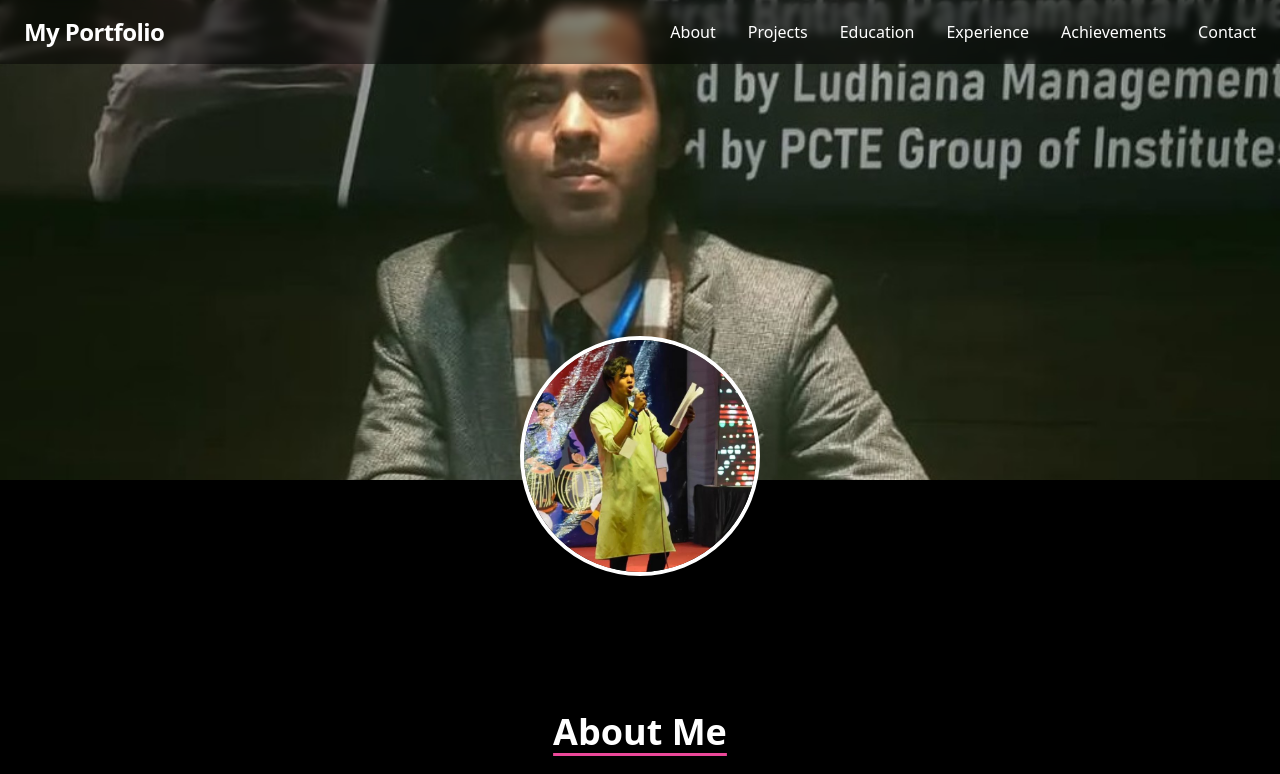
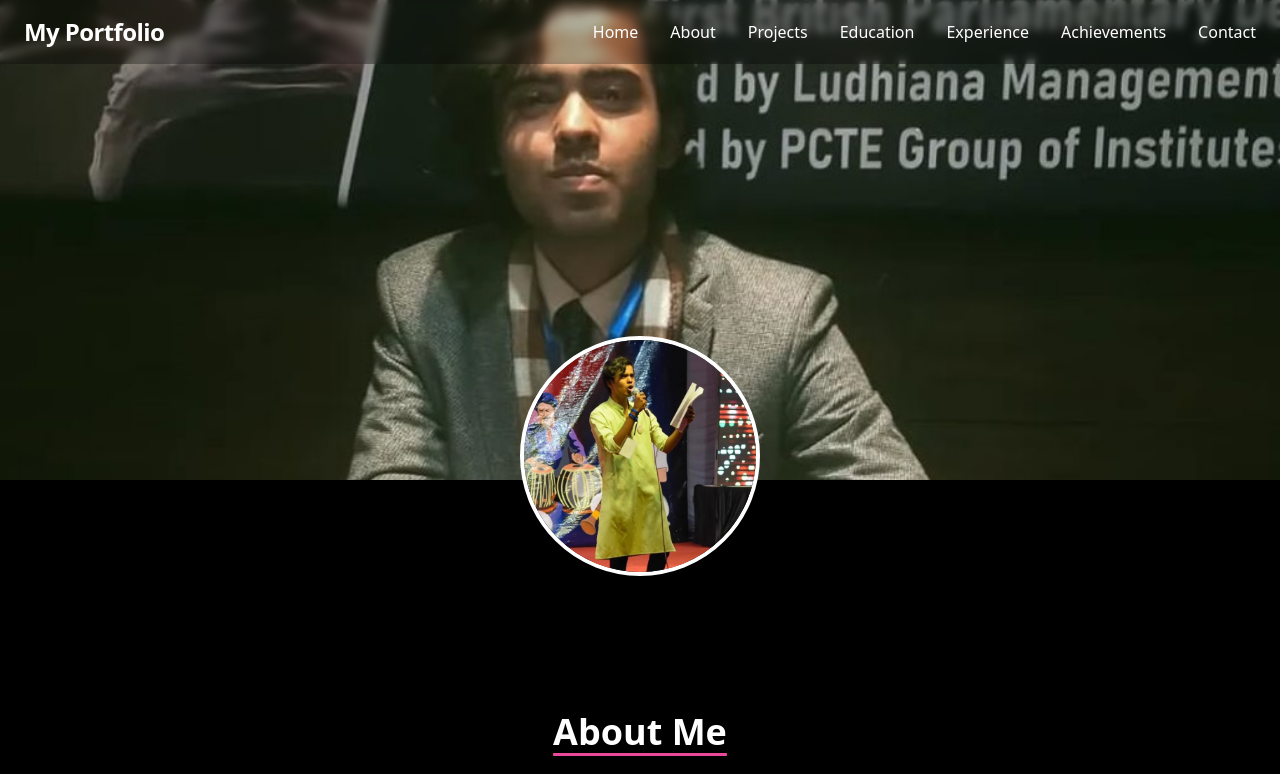
Before and after one commit to pursuerofproficiency/portfolio, a React (Vite) app: page / in a window 1280 px wide. Shown: the top 774 px of the page. Built offline with nearby package versions, Linux system fonts and the light colour scheme.

Commit message:
Update Navbar.jsx

```diff
--- a/src/components/Navbar.jsx
+++ b/src/components/Navbar.jsx
@@ -7,7 +7,7 @@ const Navbar = () => {
   const [navOpen, setNavOpen] = useState(false);
 
   const links = [
-
+    { name: 'Home', to: 'hero' },
     { name: 'About', to: 'about' },
     { name: 'Projects', to: 'projects' },
     { name: 'Education', to: 'education' },
@@ -17,7 +17,7 @@ const Navbar = () => {
   ];
 
   return (
-    <nav className="fixed top-0 left-0 w-full z-50 bg-black/50 backdrop-blur-sm text-white">
+    <nav className="fixed top-0 left-0 w-full z-50 bg-transparent md:bg-black/30 md:backdrop-blur-sm text-white transition duration-300">
       <div className="max-w-7xl mx-auto px-6 py-4 flex justify-between items-center">
         <h1 className="text-2xl font-bold tracking-tight">My Portfolio</h1>
 
```
